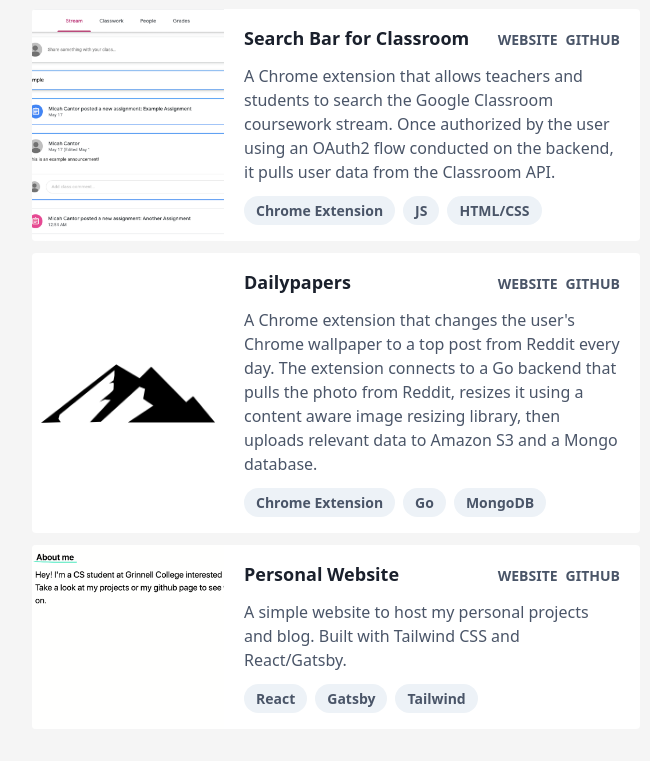
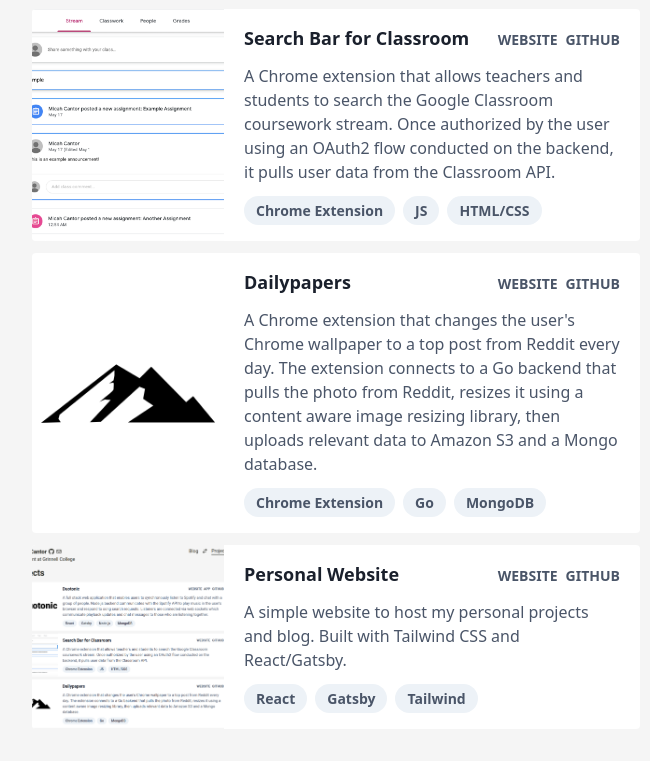
Before and after one commit to micahcantor/personal-site, a Gatsby site: page /projects in a window 1280 px wide. Shown: the part 471-1232 px from the top of the page, without its empty margins (304-954 px from the left). Built offline with nearby package versions, Linux system fonts and the light colour scheme; Gatsby itself is replaced by a stand-in of ours.

Commit message:
new image

```diff
--- a/src/pages/projects.jsx
+++ b/src/pages/projects.jsx
@@ -133,7 +133,7 @@
       }
     }
   },
-  personal: file(relativePath: {eq: "PersonalSite.png"}) {
+  personal: file(relativePath: {eq: "personal-site.png"}) {
     childImageSharp {
       fluid(maxWidth: 500, quality: 100) {
         ...GatsbyImageSharpFluid
```
Also changed, not shown: README.md (added), src/images/PersonalSite.png (deleted), src/images/personal-site.png (added).
